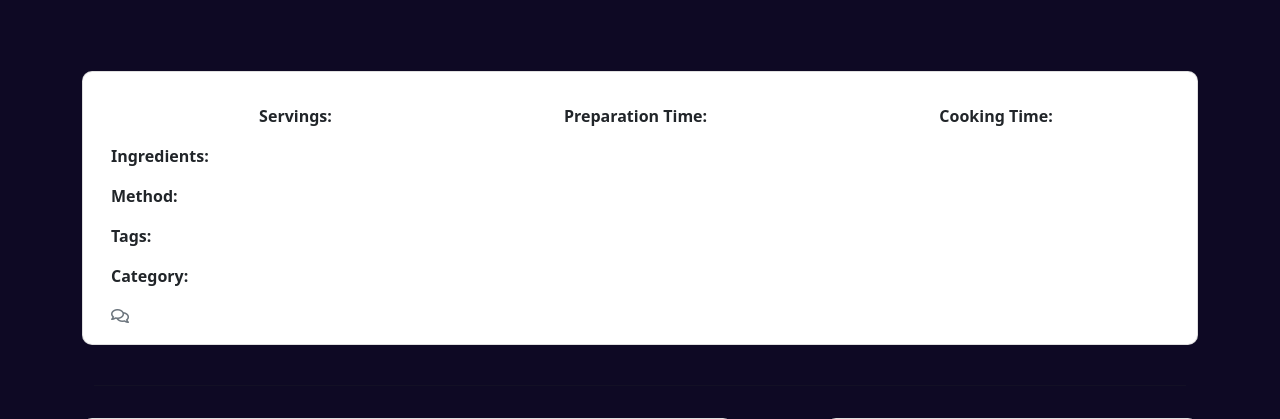
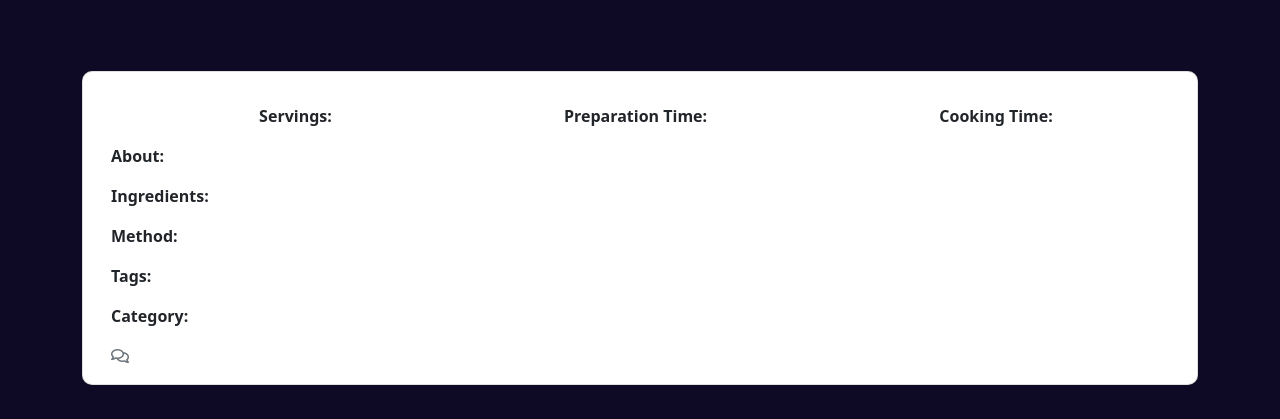
Before and after one commit to hartnetl/lord-of-the-recipes, a Django app: template templates/view_recipe.html in a window 1280 px wide. Shown: the part 198-617 px from the top of the page. Run offline with Django 3.2, Linux system fonts and the light colour scheme; the template is opened without the code that fills it, so the values that code supplies are empty; parts of the project's set-up code (start-up, migrations or seed data) failed here and were passed over; some libraries are stand-ins or nearby versions.

Commit message:
Refactor: Make about field required

```diff
--- a/recipeapp/models.py
+++ b/recipeapp/models.py
@@ -24,7 +24,7 @@ class Recipe(models.Model):
                                 related_name="recipes")
     date_created = models.DateTimeField(auto_now_add=True)
     date_updated = models.DateTimeField(auto_now=True)
-    about = models.TextField(blank=True)
+    about = models.TextField()
     url = models.URLField(blank=True, max_length=200)
     nutrition = models.TextField(blank=True)
     servings = models.PositiveIntegerField()
--- a/templates/view_recipe.html
+++ b/templates/view_recipe.html
@@ -59,13 +59,10 @@
                         <li><strong>Preparation Time: </strong>{{ recipe.prep_time | safe }}</li>
                         <li> <strong>Cooking Time: </strong>{{ recipe.cook_time | safe }}</li>
                     </ul>
-
-                {% if recipe.about %}
                 <p class="card-text ">
                     <strong>About:</strong><br>
                     {{ recipe.about | safe }}
                 </p>
-                {% endif %}
                 {% if recipe.url %}
                 <p class="card-text ">
                     <strong>Original url:</strong><br>
```
Also changed, not shown: recipeapp/migrations/0013_alter_recipe_about.py (added).
